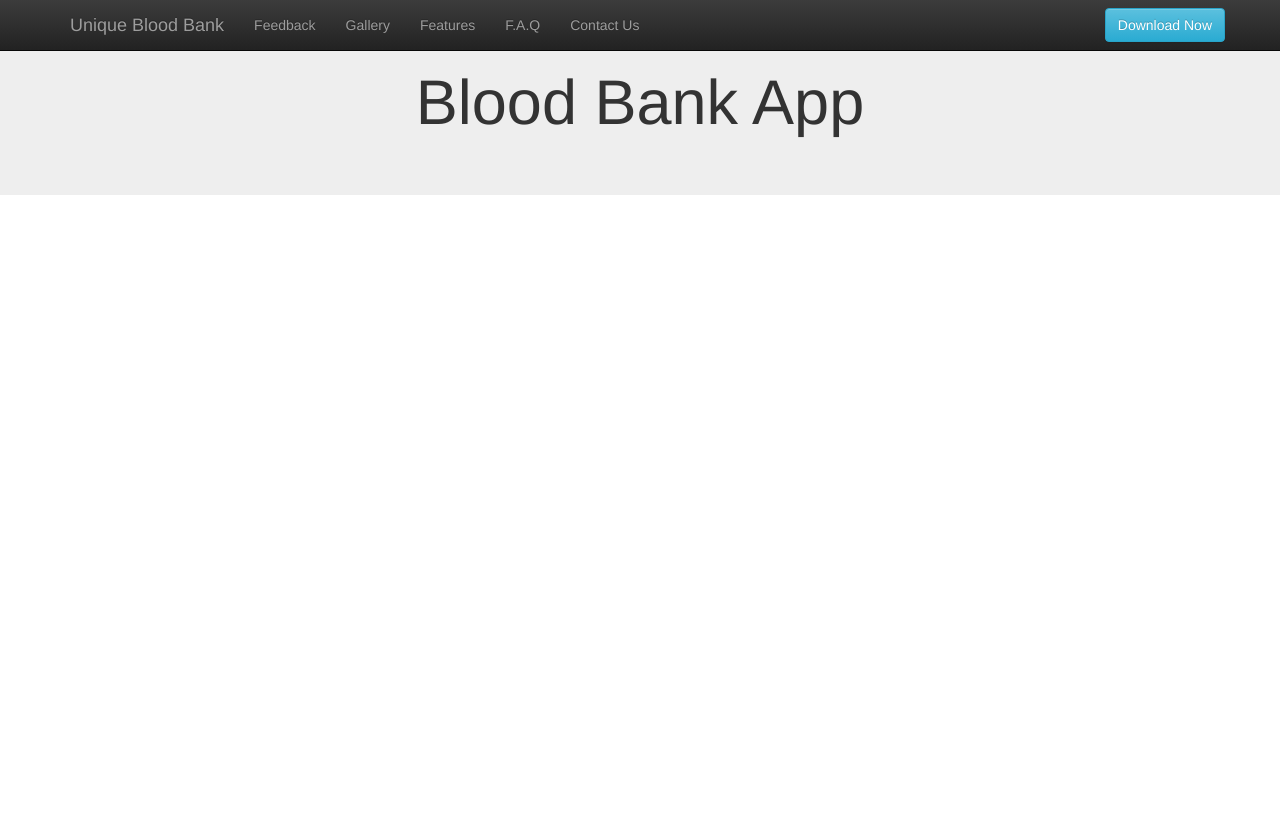
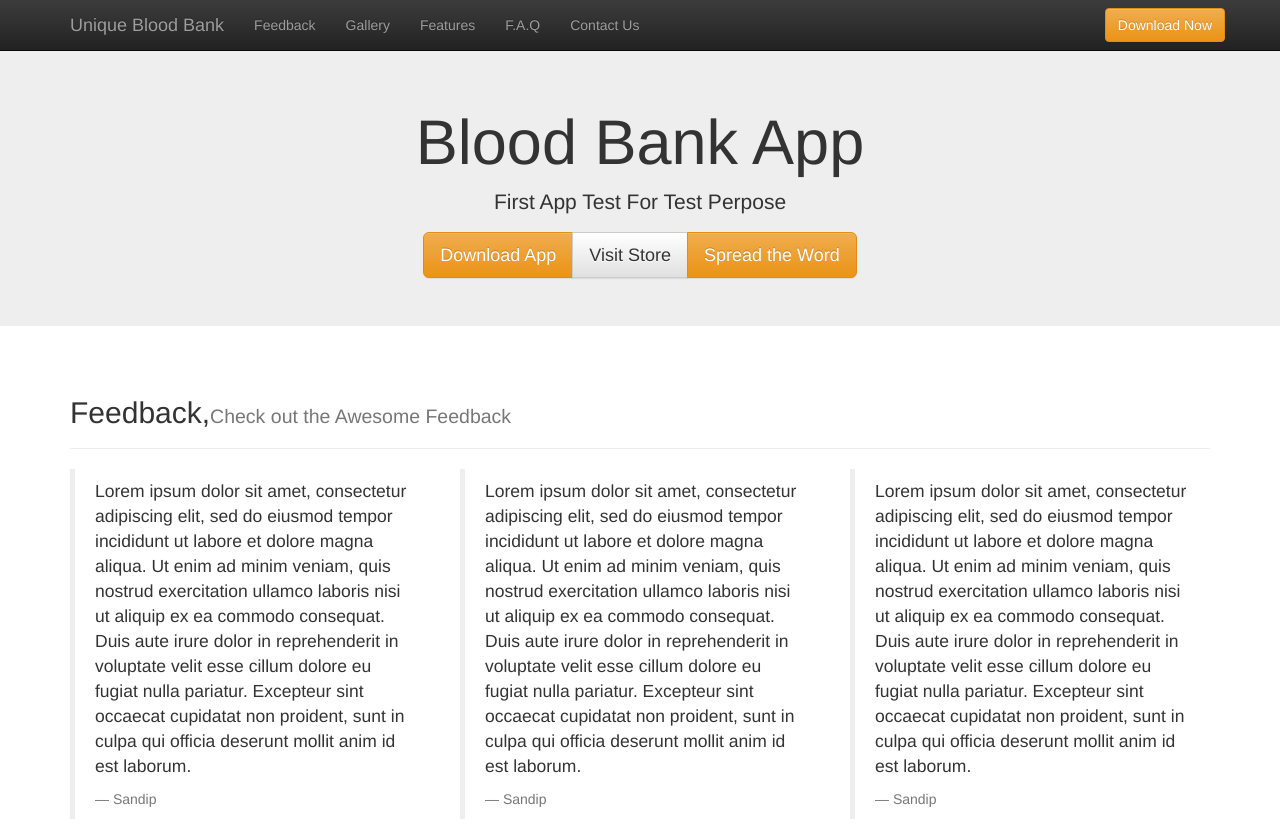
Before and after one commit to sandipgh19/First-Bootstrap-App, a plain HTML site: page index.html in a window 1280 px wide. Before the commit the page ends 800 px from the top, so only its background shows below. Drawn offline with nearby package versions, Linux system fonts and the light colour scheme.

Commit message:
update code

```diff
--- a/index.html
+++ b/index.html
@@ -11,6 +11,12 @@
 	<!-- Optional theme -->
 	<link rel="stylesheet" href="https://maxcdn.bootstrapcdn.com/bootstrap/3.3.7/css/bootstrap-theme.min.css" integrity="sha384-rHyoN1iRsVXV4nD0JutlnGaslCJuC7uwjduW9SVrLvRYooPp2bWYgmgJQIXwl/Sp" crossorigin="anonymous">
 </head>
+<style>
+	body{
+		padding-top: 40px;
+	}
+
+</style>
 
 <body>
 
@@ -27,7 +33,7 @@
 				<a href="" class="navbar-brand">Unique Blood Bank</a>
 			</div>
 			<div class="collapse navbar-collapse" id="navbar-collapse">
-				<a href="" class="btn btn-info navbar-btn navbar-right">Download Now</a>
+				<a href="" class="btn btn-warning navbar-btn navbar-right">Download Now</a>
 				<ul class="nav navbar-nav" >
 					<li><a href="#feedback">Feedback</a>
 					<li><a href="#gallery">Gallery</a>
@@ -42,7 +48,44 @@
 	<div class="jumbotron">
 		<div class="container text-center">
 			<h1>Blood Bank App</h1>
+			<p>First App Test For Test Perpose</p>
+			<div class="btn-group">
+				<a href="" class="btn btn-lg btn-warning">Download App</a>
+				<a href="" class="btn btn-lg btn-default">Visit Store</a>
+				<a href="" class="btn btn-lg btn-warning">Spread the Word</a>
+			</div>
 		</div>
+	</div>
+
+	<div class="container">
+		<section>
+			<div class="page-header" id="feedback">
+				<h2>Feedback,<small>Check out the Awesome Feedback</small></h2>
+			</div>
+			<div class="row">
+				<div class="col-lg-4">
+					<blockquote>
+						<p>Lorem ipsum dolor sit amet, consectetur adipiscing elit, sed do eiusmod tempor incididunt ut labore et dolore magna aliqua. Ut enim ad minim veniam, quis nostrud exercitation ullamco laboris nisi ut aliquip ex ea commodo consequat. Duis aute irure dolor in reprehenderit in voluptate velit esse cillum dolore eu fugiat nulla pariatur. Excepteur sint occaecat cupidatat non proident, sunt in culpa qui officia deserunt mollit anim id est laborum.</p>
+						<footer>Sandip</footer>
+					</blockquote>
+				</div>
+				<div class="col-lg-4">
+					<blockquote>
+						<p>Lorem ipsum dolor sit amet, consectetur adipiscing elit, sed do eiusmod tempor incididunt ut labore et dolore magna aliqua. Ut enim ad minim veniam, quis nostrud exercitation ullamco laboris nisi ut aliquip ex ea commodo consequat. Duis aute irure dolor in reprehenderit in voluptate velit esse cillum dolore eu fugiat nulla pariatur. Excepteur sint occaecat cupidatat non proident, sunt in culpa qui officia deserunt mollit anim id est laborum.</p>
+						<footer>Sandip</footer>
+					</blockquote>
+				</div>
+				<div class="col-lg-4">
+					<blockquote>
+						<p>Lorem ipsum dolor sit amet, consectetur adipiscing elit, sed do eiusmod tempor incididunt ut labore et dolore magna aliqua. Ut enim ad minim veniam, quis nostrud exercitation ullamco laboris nisi ut aliquip ex ea commodo consequat. Duis aute irure dolor in reprehenderit in voluptate velit esse cillum dolore eu fugiat nulla pariatur. Excepteur sint occaecat cupidatat non proident, sunt in culpa qui officia deserunt mollit anim id est laborum.</p>
+						<footer>Sandip</footer>
+					</blockquote>
+				</div>
+			</div>
+
+
+		</section>
+
 	</div>
 	<script src="https://code.jquery.com/jquery-3.1.1.min.js"></script>
 	<!-- Latest compiled and minified JavaScript -->
```
Also changed, not shown: 1 other file.
